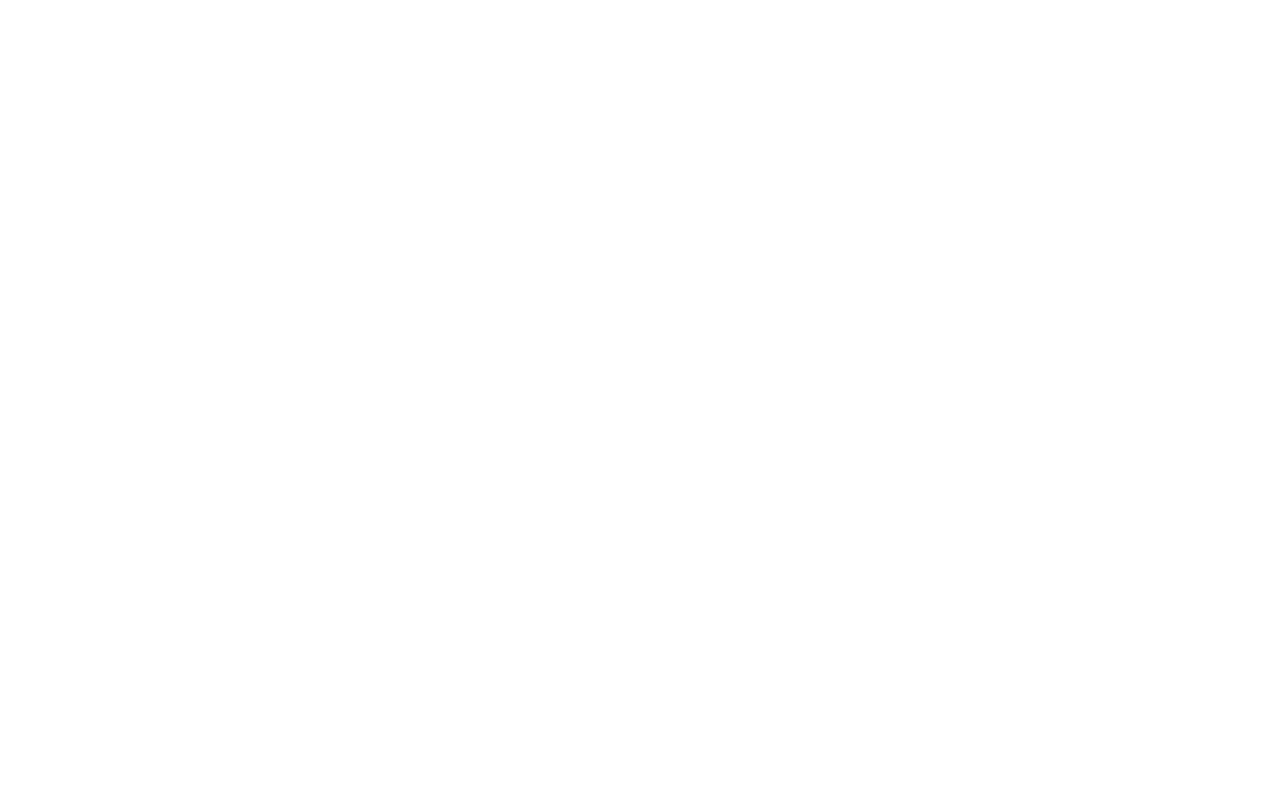
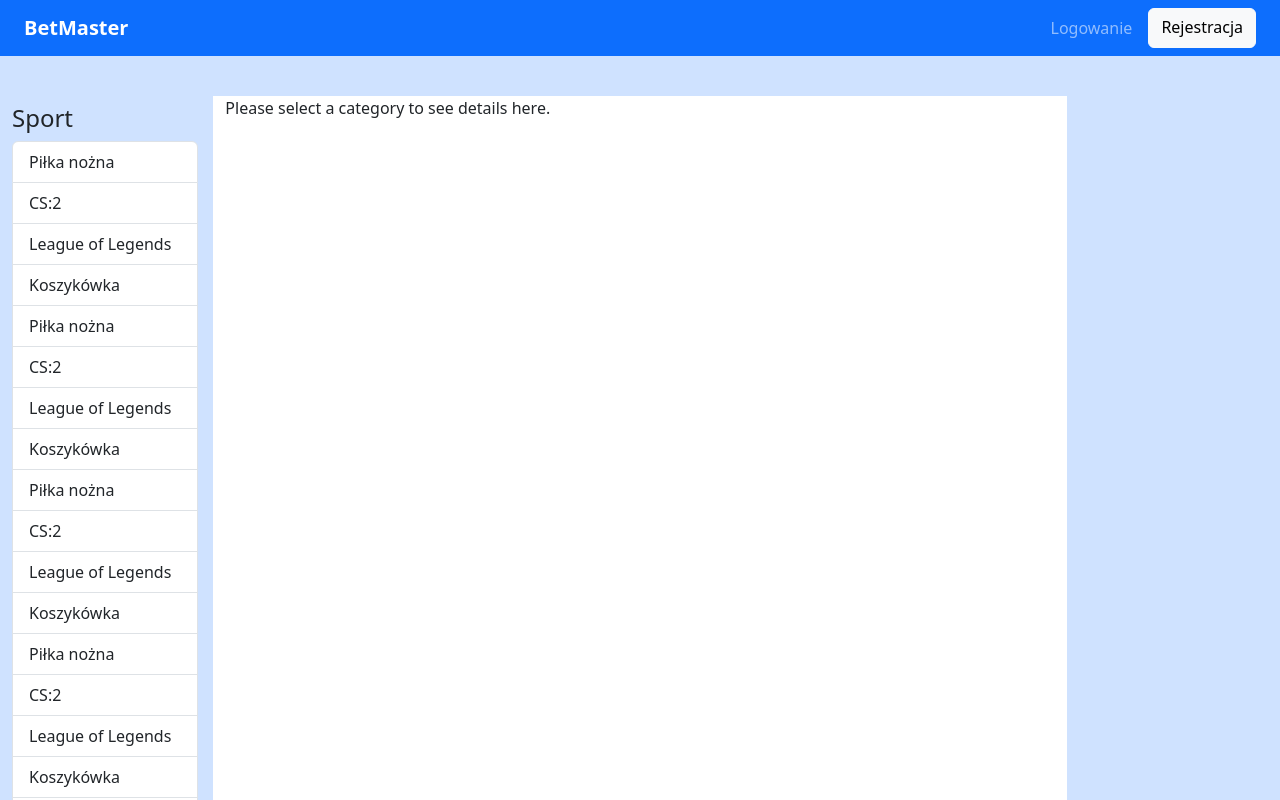
Before and after one commit to VoxeveR/betmaster-betting-app-uni-project, a React (Create React App) app in the folder frontend/: page /bets in a window 1280 px wide. Before the commit this address had no page. Built offline with nearby package versions, Linux system fonts and the light colour scheme.

Commit message:
handling bets site

```diff
--- a/frontend/src/App.js
+++ b/frontend/src/App.js
@@ -5,8 +5,8 @@ import Login from './components/Login';
 import Register from './components/Register';
 import 'bootstrap/dist/css/bootstrap.min.css';
 import Self_exclusion from './pages/Self_exclusion';
-import { AuthContext } from './contexts/AuthContext';
 import MyNavbar from "./components/Navbar"
+import Bets from './pages/Bets';
 
 const HomePage = () => {
   return (
@@ -198,6 +198,7 @@ function App() {
           <Route path="/" element={<HomePage />} />
           <Route path="/login" element={<Login />} />
           <Route path="/register" element={<Register />} />
+          <Route path="/bets" element ={<Bets/>} />
           <Route path="/self_exclusion" element ={<Self_exclusion/>} />
         </Routes>
       </BrowserRouter>
--- a/frontend/src/components/Login.js
+++ b/frontend/src/components/Login.js
@@ -1,4 +1,4 @@
-import React, { useState, useContext } from 'react';
+import React, { useState} from 'react';
 import axios from 'axios';
 import {
   Container,
@@ -11,21 +11,19 @@ import {
   FloatingLabel,
   Spinner
 } from 'react-bootstrap';
-import { Link } from 'react-router-dom';
-import { FaLock, FaUser, FaArrowLeft } from 'react-icons/fa';
-import { AuthContext } from '../contexts/AuthContext';
+import { Link, useNavigate } from 'react-router-dom';
+import { FaArrowLeft } from 'react-icons/fa';
 
 const Login = () => {
   const [formData, setFormData] = useState({
     email: '',
     password: '',
   });
+
   const [error, setError] = useState('');
   const [isLoading, setIsLoading] = useState(false);
   const [validated, setValidated] = useState(false);
-
-  const { isLogged } = useContext(AuthContext); // Use context
-
+  const navigate = useNavigate();
 
   const handleChange = (e) => {
     const { name, value } = e.target;
@@ -49,15 +47,17 @@ const Login = () => {
     setError('');
 
     try {
-      const response = await axios.post('http://localhost:8000/api/login', {
+      const response = await axios.post('http://localhost:8000/api/auth/login', {
         email: formData.email,
         password: formData.password
       });
 
       if (response.data.status === 'ok') {
         console.log('Zalogowano pomyślnie');
-        // TODO
+        sessionStorage.setItem('isLogged', 'true');
+        navigate('/Bets');
       }
+
     } catch (err) {
       setError('Wystąpił błąd podczas logowania. Sprawdź dane logowania i spróbuj ponownie.');
       console.error('Błąd logowania:', err);
--- a/frontend/src/components/Navbar.js
+++ b/frontend/src/components/Navbar.js
@@ -1,18 +1,25 @@
-import React, { useContext } from 'react';
+import React, { useState } from 'react';
 import { Link } from 'react-router-dom';
-import { AuthContext } from '../contexts/AuthContext';
+import {useNavigate} from 'react-router-dom';
+import {Button} from "react-bootstrap";
 
 const MyNavbar = () => {
-  const { isLogged, setIsLogged } = useContext(AuthContext);
 
-  // Toggle the login state
-  const handleSimulateLogin = () => {
-    setIsLogged((prev) => !prev);
+  const navigate = useNavigate();
+
+  const isUserLoggedIn = () => {
+    return sessionStorage.getItem('isLogged') === 'true';
+  }
+  const handleLogout = (e) => {
+    e.preventDefault();
+
+    sessionStorage.setItem('isLogged', 'false');
+    navigate('/');
   };
 
   return (
-    <nav className="navbar navbar-expand-lg navbar-dark bg-primary">
-      <div className="container">
+    <nav className="navbar navbar-dark navbar-expand-lg bg-primary fixed-top h-10">
+      <div className="container-fluid ps-4 pe-4">
         <Link to="/" className="navbar-brand fw-bold">BetMaster</Link>
         <button
           className="navbar-toggler"
@@ -27,10 +34,10 @@ const MyNavbar = () => {
         </button>
         <div className="collapse navbar-collapse justify-content-end" id="navbarNav">
           <div className="navbar-nav">
-            {isLogged ? (
+            {isUserLoggedIn() ? (
               <>
                 <Link to="/profile" className="nav-link">Profile</Link>
-                <Link to="/logout" className="btn btn-light ms-2">Logout</Link>
+                <div className="btn btn-light ms-2" onClick={handleLogout}>Logout</div>
               </>
             ) : (
               <>
@@ -38,13 +45,6 @@ const MyNavbar = () => {
                 <Link to="/register" className="btn btn-light ms-2">Rejestracja</Link>
               </>
             )}
-            {/* Simulate login button */}
-            <button
-              className={`btn ms-3 ${isLogged ? 'btn-danger' : 'btn-success'}`}
-              onClick={handleSimulateLogin}
-            >
-              {isLogged ? 'Symuluj Wylogowanie' : 'Symuluj Logowanie'}
-            </button>
           </div>
         </div>
       </div>
--- a/frontend/src/components/Register.js
+++ b/frontend/src/components/Register.js
@@ -1,4 +1,4 @@
-import React, { useState } from 'react';
+import React, {useState} from 'react';
 import { useNavigate, Link } from 'react-router-dom';
 import axios from 'axios';
 import {
@@ -83,17 +83,17 @@ const Register = () => {
         throw new Error("Musisz mieć ukończone 18 lat aby się zarejestrować");
       }
 
-      const response = await axios.post('http://localhost:8000/api/register', {
+      const response = await axios.post('http://localhost:8000/api/users/register', {
+        username: formData.pesel,
+        password: formData.password,
         name: formData.name,
-        lastname: formData.lastname,
+        surname: formData.lastname,
         email: formData.email,
-        password: formData.password,
-        pesel: formData.pesel,
-        verified: false
       });
+
       if (response.data.status === 'ok') {
         console.log('Zalogowano pomyślnie');
-        navigate('/login');
+        navigate('/Login'); // tutaj chyba App.js
       }
 
     } catch (err) {
--- a/frontend/src/contexts/AuthContext.js
+++ /dev/null
@@ -1,13 +0,0 @@
-import React, { createContext, useState } from 'react';
-
-export const AuthContext = createContext();
-
-export const AuthProvider = ({ children }) => {
-  const [isLogged, setIsLogged] = useState(false);
-
-  return (
-    <AuthContext.Provider value={{ isLogged, setIsLogged }}>
-      {children}
-    </AuthContext.Provider>
-  );
-};
--- a/frontend/src/index.js
+++ b/frontend/src/index.js
@@ -3,7 +3,6 @@ import ReactDOM from 'react-dom/client';
 import './index.css';
 import App from './App';
 import reportWebVitals from './reportWebVitals';
-import { AuthProvider } from "./contexts/AuthContext"
 
 <script src="https://cdn.jsdelivr.net/npm/bootstrap@5.1.3/dist/js/bootstrap.bundle.min.js"></script>
 
@@ -11,9 +10,7 @@ import { AuthProvider } from "./contexts/AuthContext"
 const root = ReactDOM.createRoot(document.getElementById('root'));
 root.render(
     <React.StrictMode>
-        <AuthProvider>
              <App/>
-        </AuthProvider>
     </React.StrictMode>
 );
 
--- /dev/null
+++ b/frontend/src/pages/Bets.css
@@ -0,0 +1,43 @@
+html, body, #root {
+    height: 100%;
+    margin: 0;
+    padding: 0;
+}
+
+body{
+    overflow-y: scroll;
+    scrollbar-gutter: stable;
+}
+
+.container-fluid {
+    overflow-y: hidden;
+}
+
+
+.custom-first-column,
+.custom-second-column {
+    overflow-y: hidden; /* Hide scrollbar by default */
+    scrollbar-gutter: stable; /* Ensure consistent layout even when the scrollbar is hidden */
+    position: relative; /* Optional: Ensure positioning for better control */
+}
+.custom-first-column:hover,
+.custom-second-column:hover {
+    overflow-y: scroll; /* Show scrollbar on hover */
+}
+
+.custom-first-column::-webkit-scrollbar,
+.custom-second-column::-webkit-scrollbar {
+    width: 0.2em;
+    background-color: transparent; /* Optional: Background for scrollbar track */
+}
+
+.custom-first-column::-webkit-scrollbar-thumb,
+.custom-second-column::-webkit-scrollbar-thumb {
+    background-color: #888; /* Scrollbar thumb color */
+    border-radius: 4px; /* Optional: Rounded edges for thumb */
+}
+
+.custom-first-column::-webkit-scrollbar-thumb:hover,
+.custom-second-column::-webkit-scrollbar-thumb:hover {
+    background-color: #555; /* Darker color on thumb hover */
+}
--- /dev/null
+++ b/frontend/src/pages/Bets.js
@@ -0,0 +1,80 @@
+import React, {useEffect, useState} from 'react';
+import 'bootstrap/dist/css/bootstrap.min.css';
+import MyNavbar from "../components/Navbar";
+import './Bets.css';
+
+function Bets(){
+    const [categoryList, setCategoryList] = useState([
+        "Piłka nożna", "CS:2", "League of Legends", "Koszykówka",
+        "Piłka nożna", "CS:2", "League of Legends", "Koszykówka",
+        "Piłka nożna", "CS:2", "League of Legends", "Koszykówka",
+        "Piłka nożna", "CS:2", "League of Legends", "Koszykówka",
+        "Piłka nożna", "CS:2", "League of Legends", "Koszykówka",
+        "Piłka nożna", "CS:2", "League of Legends", "Koszykówka",
+        "Piłka nożna", "CS:2", "League of Legends", "Koszykówka",
+    ]);
+
+    const [betsList, setBetsList] = useState({
+        category:"League of Legends",
+        team1:"T1",
+        team2:"G2",
+
+    });
+
+    const [category, setCategory] = useState('');
+
+    const content = category ? (
+        <div className="p-3 bg-light border rounded mt-2">
+            <h5>Details for {category}</h5>
+            <p>
+                Here are some example details for <b>{category}</b>.
+            </p>
+        </div>
+    ) : (
+        <p>Please select a category to see details here.</p>
+    );
+
+    useEffect(()=>{
+            //handling filling bets -> API CALL
+
+    });
+
+    function handleCategory(event) {
+        setCategory(event.target.textContent);
+    }
+
+    return (
+        <>
+        <MyNavbar />
+            <div className="container-fluid h-100 pt-5 bg-primary-subtle">
+                <div className="row h-100 mt-5">
+                    <div className="col-md h-100 align-items-center bg-primary-subtle custom-first-column">
+                        <h4 className = "mt-2">Sport</h4>
+                        <div className="list-group">
+                            {categoryList.map((bet) => (
+                                <div
+                                    id="bets"
+                                    className="list-group-item border1 d-flex align-items-center"
+                                    onClick={handleCategory}>
+                                    {bet}
+                                </div>
+
+                            ))}
+                        </div>
+                    </div>
+                    <div className="col-md-8 custom-second-column h-100 bg-white">
+                        <p>{content}</p>
+                    </div>
+                    <div className="col-md bg-primary-subtle">
+
+                    </div>
+
+                </div>
+
+            </div>
+            <div className="list-group"></div>
+        </>
+    )
+}
+
+export default Bets;
```
Also changed, not shown: 1 other file (tests, documents, lock files or other folders).
